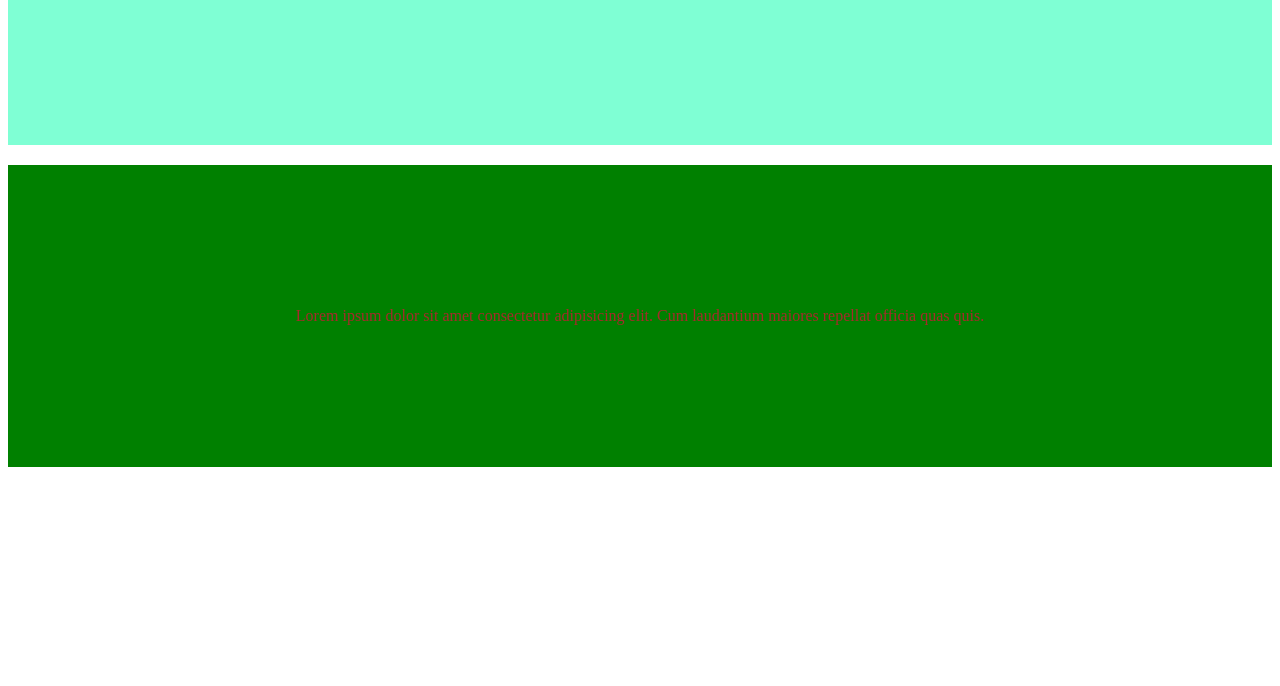
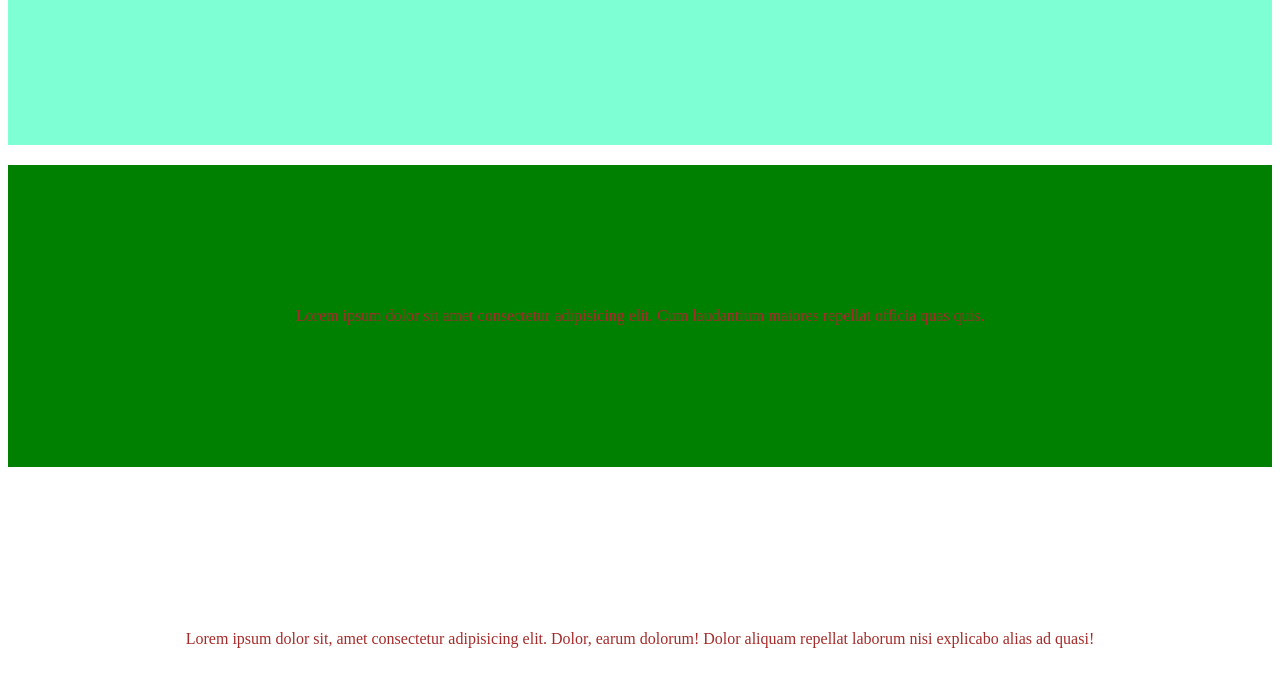
Before and after one commit to Arthurwwm/newrepository, a plain HTML site: page index.html in a window 1280 px wide. Shown: the part 196-882 px from the top of the page. Before the commit the page ends 800 px from the top, so only its background shows below. Drawn offline with Linux system fonts and the light colour scheme.

Commit message:
2eme paragraphe

```diff
--- a/index.html
+++ b/index.html
@@ -28,5 +28,8 @@
     <div class="vert">
         <p class="text">Lorem ipsum dolor sit amet consectetur adipisicing elit. Cum laudantium maiores repellat officia quas quis.</p>
     </div>
+    <div>
+        <p class="text">Lorem ipsum dolor sit, amet consectetur adipisicing elit. Dolor, earum dolorum! Dolor aliquam repellat laborum nisi explicabo alias ad quasi!</p>
+    </div>
 </body>
 </html>
```
